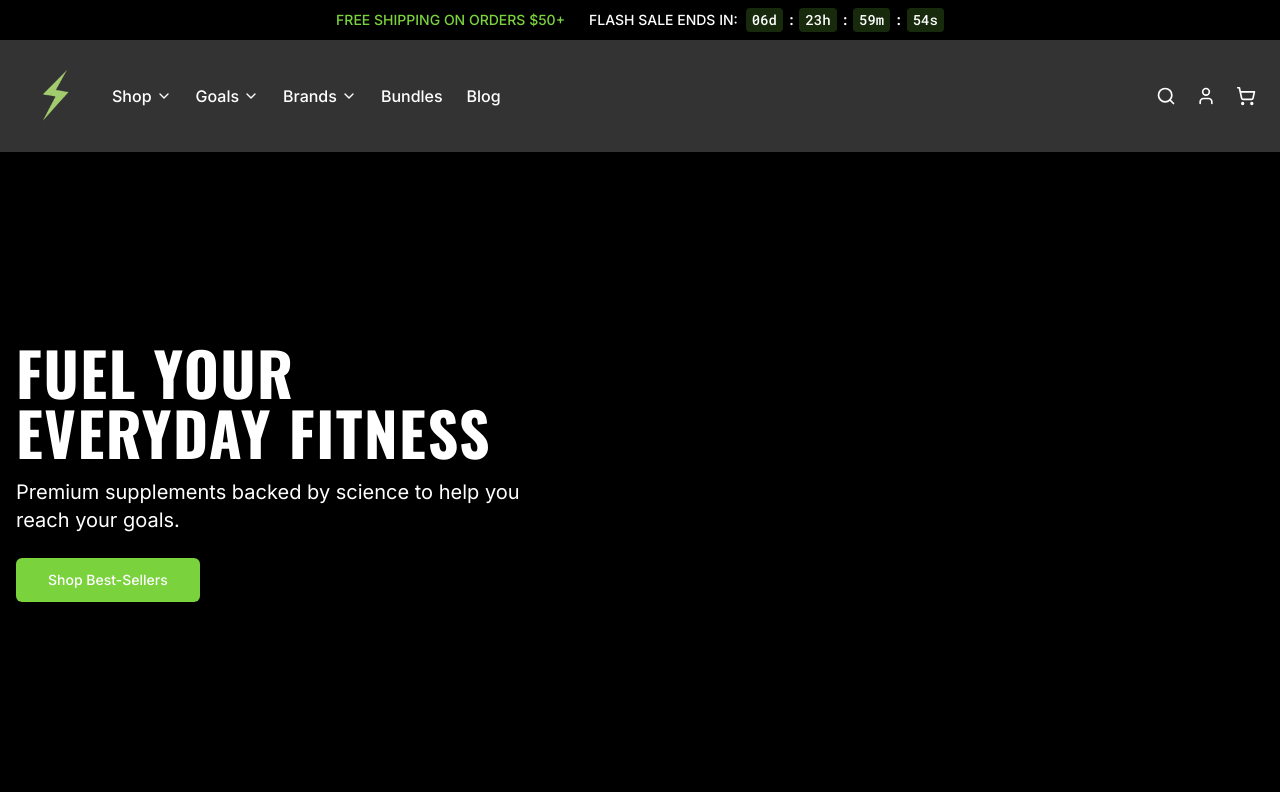
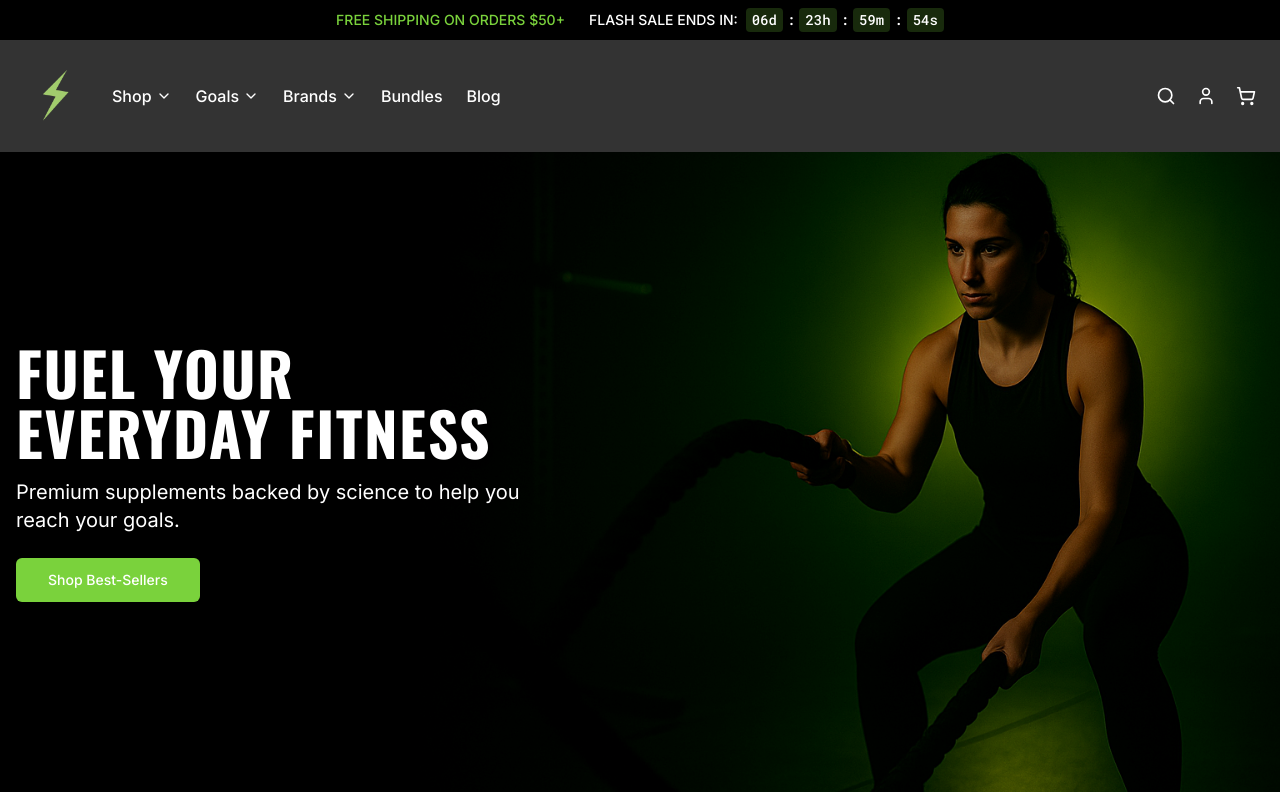
Before and after one commit to JxWayne890/Charged, a React (Vite) app: page / in a window 1280 px wide. Shown: the top 800 px of the page. Built offline with nearby package versions, Linux system fonts and the light colour scheme.

Commit message:
Fix: Re-add background image to hero section
Re-adds the background image to the hero section component.

```diff
--- a/src/components/HeroSection.tsx
+++ b/src/components/HeroSection.tsx
@@ -1,6 +1,7 @@
 
 import { Button } from '@/components/ui/button';
 import { Link } from 'react-router-dom';
+
 interface HeroSectionProps {
   title: string;
   subtitle: string;
@@ -8,6 +9,7 @@ interface HeroSectionProps {
   ctaLink: string;
   backgroundImage: string;
 }
+
 const HeroSection = ({
   title,
   subtitle,
@@ -15,11 +17,15 @@ const HeroSection = ({
   ctaLink,
   backgroundImage
 }: HeroSectionProps) => {
-  return <div className="relative bg-black h-[60vh] md:h-[70vh] lg:h-[80vh] overflow-hidden">
+  return (
+    <div className="relative bg-black h-[60vh] md:h-[70vh] lg:h-[80vh] overflow-hidden">
       {/* Background Image with Overlay */}
-      <div className="absolute inset-0 bg-cover bg-center opacity-70" style={{
-      backgroundImage: `url(${backgroundImage})`
-    }}></div>
+      <div
+        className="absolute inset-0 bg-cover bg-center opacity-70"
+        style={{
+          backgroundImage: `url(${backgroundImage || '/lovable-uploads/2938ee41-0bf0-46aa-9344-11afa927721b.png'})`
+        }}
+      ></div>
 
       {/* Content */}
       <div className="relative h-full container mx-auto px-4 flex flex-col justify-center items-start">
@@ -37,6 +43,8 @@ const HeroSection = ({
           </Button>
         </div>
       </div>
-    </div>;
+    </div>
+  );
 };
+
 export default HeroSection;
--- a/src/pages/Index.tsx
+++ b/src/pages/Index.tsx
@@ -23,7 +23,7 @@ const Index = () => {
         subtitle="Premium supplements backed by science to help you reach your goals."
         ctaText="Shop Best-Sellers"
         ctaLink="/best-sellers"
-        backgroundImage="" // This prop is no longer used as we're directly setting the image in the component
+        backgroundImage="/lovable-uploads/2938ee41-0bf0-46aa-9344-11afa927721b.png"
       />
 
       {/* Quick Category Links */}
```
Also changed, not shown: public/lovable-uploads/2938ee41-0bf0-46aa-9344-11afa927721b.png (added).
